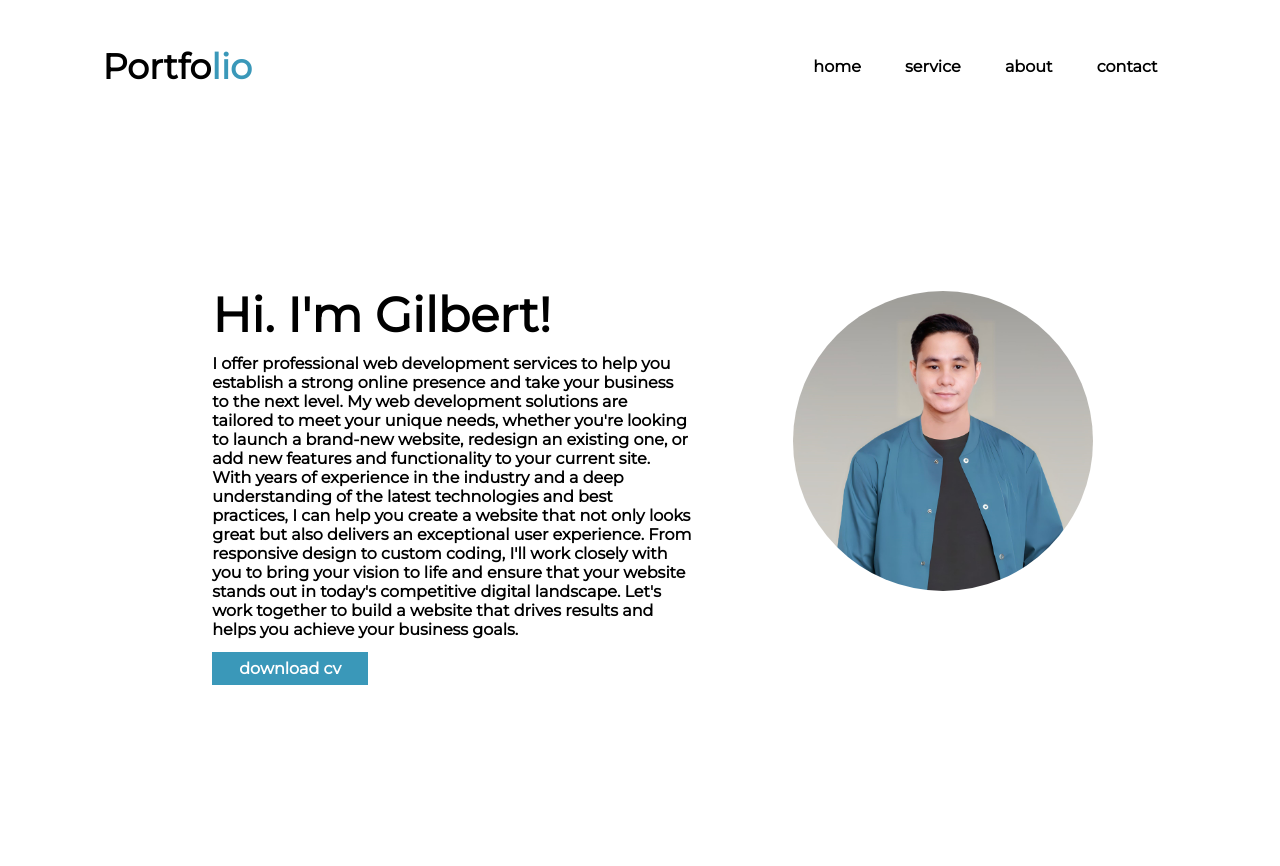
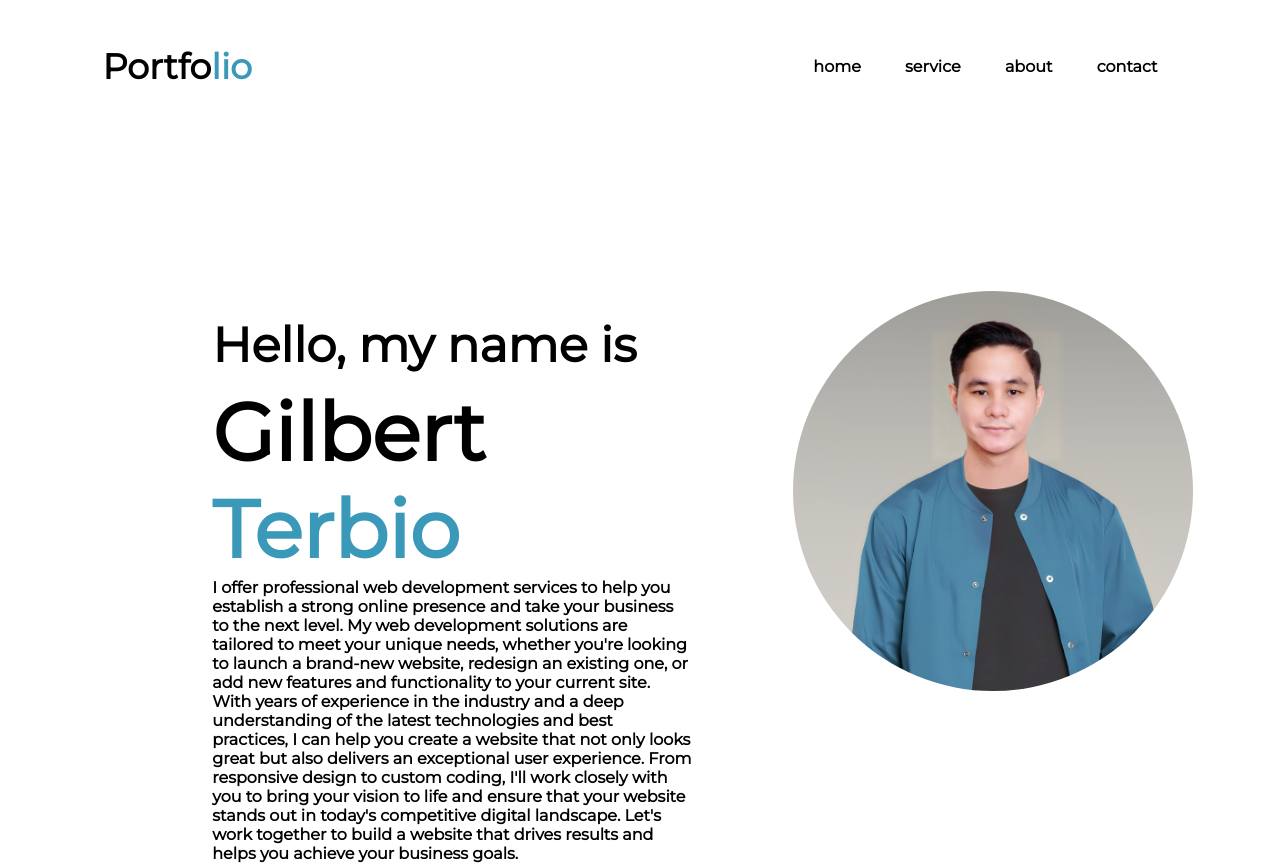
Before and after one commit to Gil-WD47P/SampleResponsivePortfolio, a plain HTML site: page index.html in a window 1280 px wide. Shown: the top 866 px of the page. Drawn offline with Linux system fonts and the light colour scheme.

Commit message:
change image size

```diff
--- a/index.html
+++ b/index.html
@@ -32,7 +32,8 @@
     <section class="main">
         <div class="container-one">
             <div class="about-one">
-                <h1>Hi. I'm Gilbert!</h1>
+                <h1 class="hello">Hello, my name is</h1>
+                <h1>Gilbert <span>Terbio</span> </h1>
                 <p>
                     I offer professional web development services to help you establish a strong online presence and
                     take your business to the next level. My web development solutions are tailored to meet your unique
--- a/style.css
+++ b/style.css
@@ -66,10 +66,15 @@ nav ul li a:hover {
 }
 h1 {
   text-align: left;
-  margin-top: 170px;
+  font-size: 5rem;
+}
+.hello{
+  margin-top: 200px;
   margin-bottom: 10px;
+  text-align: left;
   font-size: 3rem;
 }
+
 p {
   margin-bottom: 20px;
 }
@@ -97,8 +102,8 @@ p {
 }
 
 .image img {
-  height: 300px;
-  width: 300px;
+  height: 400px;
+  width: 400px;
   display: block;
   margin: auto;
   border-radius: 50%;
@@ -225,11 +230,11 @@ h3{
   margin-left: 10px;
   background-color: #3a98b9;
   color: white;
-  border: 2px solid white;
   transition: transform 0.4s;
 }
 .newsletter form input:last-child:hover {
     background-color: transparent;
+    border: 2px solid white;
 }
 
 .footer-about-social {
```
